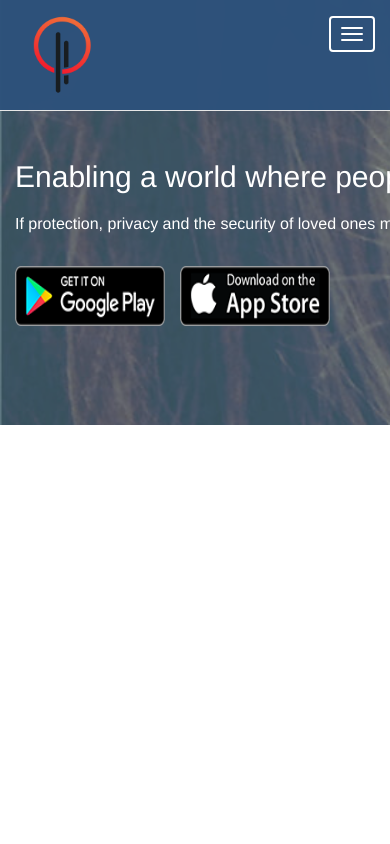
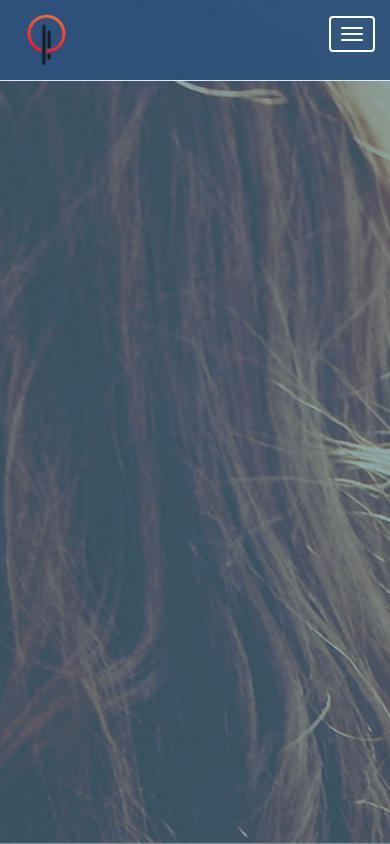
Before and after one commit to AliceNN-ucdenver/Phence.me, a React (Vite) app: page / in a window 390 px wide. Shown: the top 844 px of the page. Built offline with nearby package versions, Linux system fonts and the light colour scheme.

Commit message:
update mobile

```diff
--- a/src/assets/css/styles.css
+++ b/src/assets/css/styles.css
@@ -822,28 +822,7 @@ playback timings (ms):
 }
 
 /* Mobile menu improvements */
-@media (max-width: 767px) {
-  .navbar-collapse {
-    background: rgba(45, 82, 124, 0.98);
-    border: none !important;
-    box-shadow: 0 4px 20px rgba(0,0,0,0.3);
-    margin-top: 10px;
-    border-radius: 8px;
-  }
-
-  .navbar-nav {
-    margin: 0 !important;
-  }
-
-  .navbar-nav > li > a {
-    border-bottom: 1px solid rgba(255,255,255,0.1);
-    text-align: center;
-  }
-
-  .navbar-nav > li:last-child > a {
-    border-bottom: none;
-  }
-}
+/* Mobile navigation styles - merged with responsive styles above */
 
 /* Banner spacing adjustment */
 .banner-section {
@@ -908,3 +887,180 @@ playback timings (ms):
   align-items: flex-start; /* Changed from center to flex-start to move phone up */
   padding-top: 20px; /* Add some top padding for positioning */
 }
+
+/* Mobile responsive styles */
+@media (max-width: 767px) {
+  /* Mobile navigation */
+  .navbar-collapse {
+    background: rgba(45, 82, 124, 0.98);
+    border: none !important;
+    box-shadow: 0 4px 20px rgba(0,0,0,0.3);
+    margin-top: 10px;
+    border-radius: 8px;
+  }
+
+  .navbar-nav {
+    margin: 0 !important;
+  }
+
+  .navbar-nav > li > a {
+    border-bottom: 1px solid rgba(255,255,255,0.1);
+    text-align: center;
+  }
+
+  .navbar-nav > li:last-child > a {
+    border-bottom: none;
+  }
+
+  /* Mobile banner adjustments */
+  .banner {
+    height: auto;
+    min-height: 100vh;
+    padding-top: 80px;
+    padding-bottom: 40px;
+  }
+
+  .banner .bannertext {
+    position: relative !important;
+    top: auto !important;
+    bottom: auto !important;
+    padding: 20px 0;
+    display: flex !important;
+    flex-direction: column;
+  }
+
+  .banner .bannertext .col-xs-12:first-child {
+    order: 1;
+    text-align: center;
+    margin-bottom: 30px;
+  }
+
+  .banner .bannertext .col-xs-12:last-child {
+    order: 2;
+    text-align: center;
+  }
+
+  /* Mobile banner phone image */
+  .banner .zi-9 img {
+    max-height: 300px !important;
+    max-width: 200px;
+    height: auto !important;
+    width: auto !important;
+    display: block;
+    margin: 0 auto;
+  }
+
+  /* Mobile banner text */
+  .banner h1 {
+    font-size: 24px !important;
+    line-height: 1.3;
+    margin-bottom: 20px;
+  }
+
+  .banner p {
+    font-size: 16px;
+    margin-bottom: 30px;
+  }
+
+  /* Mobile download buttons */
+  .banner .pt-40 {
+    justify-content: center !important;
+    gap: 10px !important;
+  }
+
+  .banner .pt-40 img {
+    height: 50px !important;
+  }
+
+  /* Remove padding/margin issues on mobile */
+  .pl-40 {
+    padding-left: 15px !important;
+  }
+
+  /* Mobile use cases section */
+  .use-cases-gallery {
+    height: 250px !important;
+    margin-bottom: 20px;
+  }
+
+  .use-case-item {
+    width: 200px !important;
+    height: 200px !important;
+  }
+
+  .use-case-item h3 {
+    font-size: 14px !important;
+    margin-top: 10px !important;
+  }
+
+  /* Mobile use cases icons */
+  .areaicon {
+    margin-bottom: 30px;
+  }
+
+  .areaicon .ib {
+    margin: 5px !important;
+    padding: 10px 5px !important;
+    min-width: 80px;
+  }
+
+  .areaicon .ib span {
+    font-size: 12px !important;
+  }
+
+  /* Mobile use cases gallery */
+  .content.demo-x.areaimg {
+    height: 400px !important;
+    padding-left: 5% !important;
+    padding-right: 5% !important;
+  }
+
+  .content.demo-x.areaimg .thumbnail {
+    width: 300px !important;
+    margin-right: 15px !important;
+  }
+
+  .content.demo-x.areaimg .thumbnail .caption h3 {
+    font-size: 18px !important;
+  }
+
+  .content.demo-x.areaimg .thumbnail .caption p {
+    font-size: 14px !important;
+    line-height: 1.4;
+  }
+
+  /* Mobile section spacing */
+  .section-space {
+    padding: 40px 0 !important;
+  }
+
+  .container {
+    padding-left: 15px;
+    padding-right: 15px;
+  }
+
+  /* Mobile header adjustments */
+  .navbar-brand img {
+    height: 60px !important;
+  }
+
+  .navbar-fixed-top {
+    position: fixed !important;
+  }
+}
+
+/* Tablet adjustments */
+@media (min-width: 768px) and (max-width: 991px) {
+  .banner {
+    height: 500px;
+    padding-top: 80px;
+  }
+
+  .banner .zi-9 img {
+    max-height: 400px !important;
+  }
+
+  .banner h1 {
+    font-size: 28px;
+  }
+}
--- a/src/components/Banner.jsx
+++ b/src/components/Banner.jsx
@@ -13,10 +13,10 @@ const Banner = () => (
   }}>
     <div className="container">
       <div className="row bannertext">
-        <div className="col-lg-3 col-lg-offset-1 col-md-4 col-md-offset-1 col-sm-5 col-sm-offset-0 zi-9 mnone">
+        <div className="col-lg-3 col-lg-offset-1 col-md-4 col-md-offset-1 col-sm-5 col-sm-offset-0 col-xs-12 zi-9">
           <img src={bannerm} alt="Banner" />
         </div>
-        <div className="col-lg-6 col-md-6 col-sm-7 zi-9 pl-40">
+        <div className="col-lg-6 col-md-6 col-sm-7 col-xs-12 zi-9 pl-40">
           <h1>Enabling a world where people care for and protect each other</h1>
           <p>If protection, privacy and the security of loved ones matter to you, then meet Phenced.</p>
           <div className="pt-40" style={{display: 'flex', gap: '15px', flexWrap: 'wrap'}}>
```
